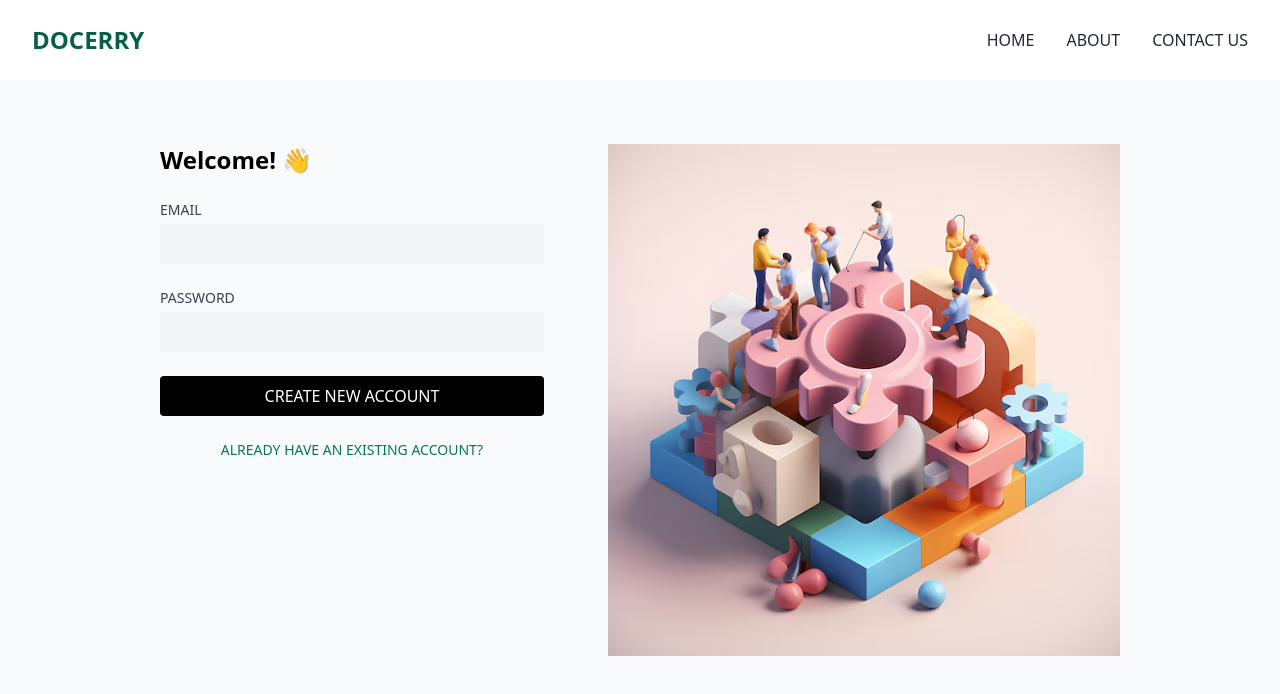
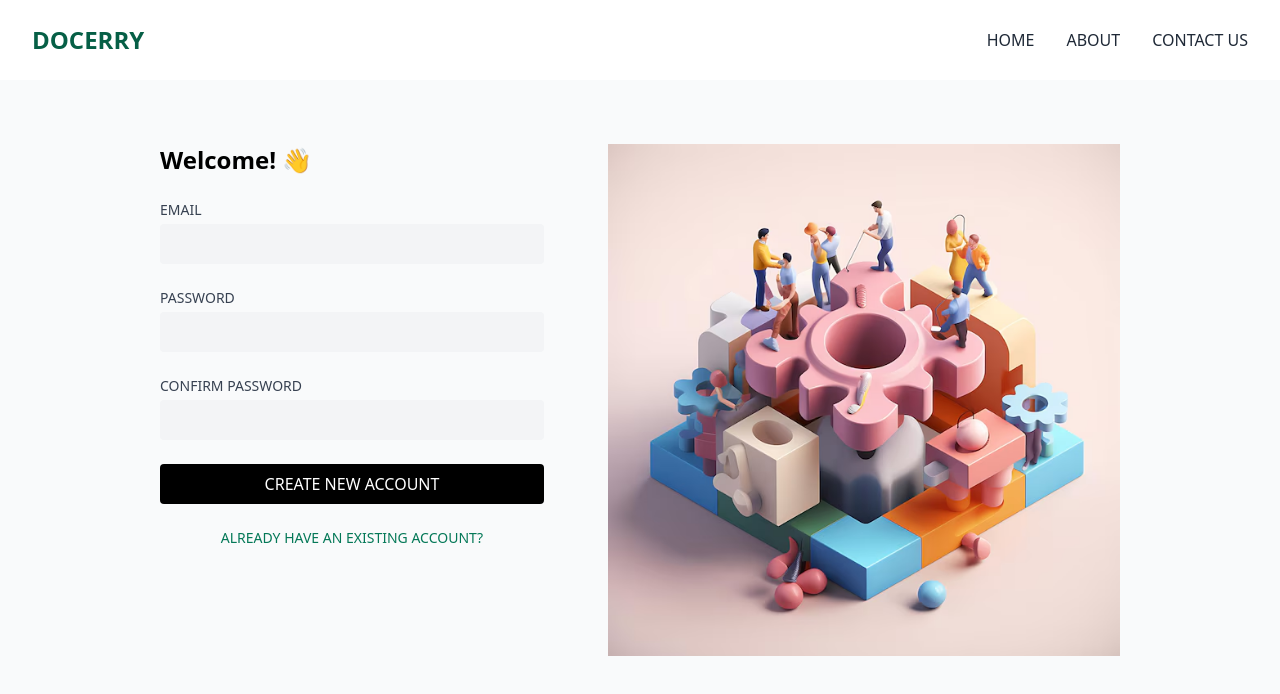
Before and after one commit to aarjookhand/docerry-frontend, a React (Create React App) app in the folder frontend/: page /signup in a window 1280 px wide. Shown: the top 694 px of the page. Built offline with nearby package versions, Linux system fonts and the light colour scheme.

Commit message:
feat: add password confirmation for signup form

```diff
--- a/frontend/src/components/SignUpForm.js
+++ b/frontend/src/components/SignUpForm.js
@@ -6,11 +6,36 @@ export default function SignUpForm() {
     // state for form fields and error msg
     const [email, setEmail] = useState('');
     const [password, setPassword] = useState('');
+    const [confirmPassword, setConfirmPassword] = useState('');
     const [error, setError] = useState(null);
+    const [serverError, setServerError] = useState(false);
+
+    const passwordRegex =
+    /^(?=.*[a-z])(?=.*[A-Z])(?=.*\d)(?=.*[@$!%*?&#])[A-Za-z\d@$!%*?&#]{6,}$/;
 
     // handle form submission
     const handleSubmit = async (e) => {
       e.preventDefault(); // prevent reload
+
+      setError(null);
+      setServerError(false);
+
+
+      if (!passwordRegex.test(password)) {
+        setError(
+          'Password must be at least 6 characters long and include at least one uppercase letter, one lowercase letter, one number, and one special character.'
+        );
+        return;
+      }
+
+
+      if (password !== confirmPassword) {
+        setError('Passwords do not match');
+        return;
+      }
+
+
+
 
       const signupData = { email, password };
 
@@ -26,14 +51,14 @@ export default function SignUpForm() {
           });
 
           if (response.ok) {
-            const data = await response.json(); //parse response data
+            const data = await response.json(); // parse response data
             navigate('/dashboard');
           } else {
             const errorData = await response.json();
             setError(errorData.message || 'Registration failed');
           }
         } catch (error) {
-          setError('Something went wrong. Please try again.');
+          setServerError(true); // server error state on failure
         }
       };
 
@@ -70,7 +95,24 @@ export default function SignUpForm() {
                 required
               />
             </div>
+            <div>
+              <label className="block text-sm font-medium text-gray-700 mb-1">
+                CONFIRM PASSWORD
+              </label>
+              <input
+                type="password"
+                value={confirmPassword}
+                onChange={(e) => setConfirmPassword(e.target.value)}
+                className="w-full p-2 bg-gray-100 rounded"
+                required
+              />
+            </div>
             {error && <p className="text-red-500 text-sm">{error}</p>}
+            {serverError && (
+              <p className="text-red-500 text-sm">
+                Something went wrong. Please try again later.
+              </p>
+            )}
             <button
               type="submit"
               className="w-full bg-black text-white py-2 rounded font-medium"
```
